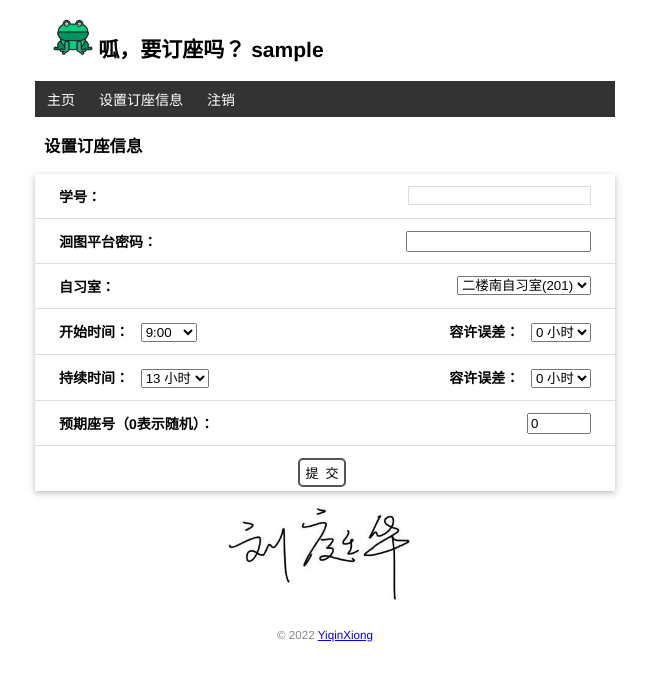
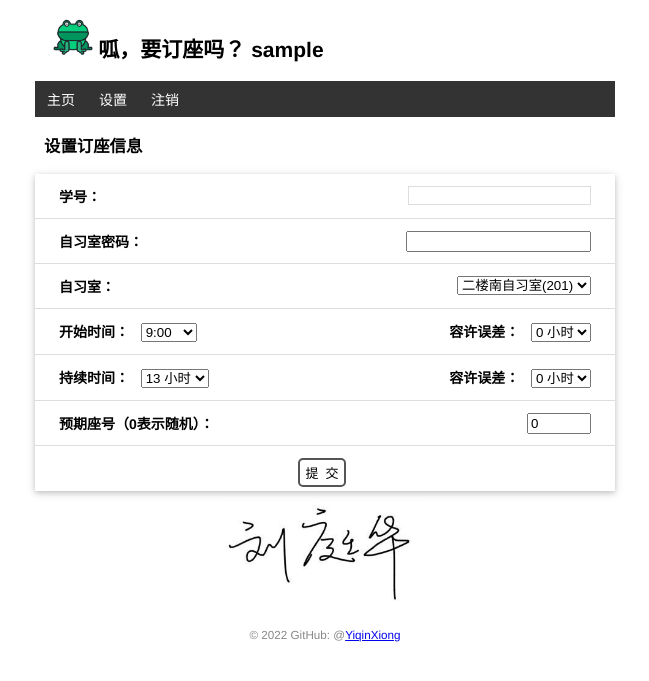
Before and after one commit to YiqinXiong/guaBookSeat-server, a Flask app: page /set-config in a window 1280 px wide. Shown: the top 681 px of the page, without its empty margins (315-964 px from the left). Run offline with Flask 2, Linux system fonts and the light colour scheme; the visitor is signed in with stand-in values (Sample User, id 1); data comes from the database, SQL or seed files in the repository.

Commit message:
Adjust web layout
Signed-off-by: YiqinXiong <yiqin0411@qq.com>

```diff
--- a/guabookseat/templates/base.html
+++ b/guabookseat/templates/base.html
@@ -22,10 +22,10 @@
         <ul>
             <li><a href="{{ url_for('index') }}">主页</a></li>
             {% if current_user.is_authenticated %}
-            <li><a href="{{ url_for('set_config') }}">设置订座信息</a></li>
+            <li><a href="{{ url_for('set_config') }}">设置</a></li>
                 {% if config %}
-                    <li><a href="{{ url_for('set_auto_booking') }}">设置自动预约</a></li>
-                    <li><a href="{{ url_for('show_booking_list') }}">查看预约记录</a></li>
+                    <li><a href="{{ url_for('set_auto_booking') }}">自动预约设置</a></li>
+                    <li><a href="{{ url_for('show_booking_list') }}">我的预约</a></li>
                 {% endif %}
             <li><a href="{{ url_for('logout') }}">注销</a></li>
             {% else %}
@@ -36,7 +36,7 @@
     {% block content %}{% endblock %}
     <img alt="Walking Totoro" class="totoro" src="{{ url_for('static', filename='images/sign.jpg') }}">
     <footer class="footer">
-        <small>&copy; 2022 <a href="https://github.com/YiqinXiong">YiqinXiong</a></small>
+        <small>&copy; 2022 GitHub: @<a href="https://github.com/YiqinXiong">YiqinXiong</a></small>
     </footer>
 </body>
 </html>
--- a/guabookseat/templates/set-config.html
+++ b/guabookseat/templates/set-config.html
@@ -9,7 +9,7 @@
                     <input type="text" name="student_id" value="{{ config.student_id if config else "" }}" required>
                 </span>
             </li>
-            <li><b>洄图平台密码：</b>
+            <li><b>自习室密码：</b>
                 <span class="float-right">
                     <input type="password" name="student_pwd" value="{{ config.student_pwd if config else "" }}"
                            required>
```
